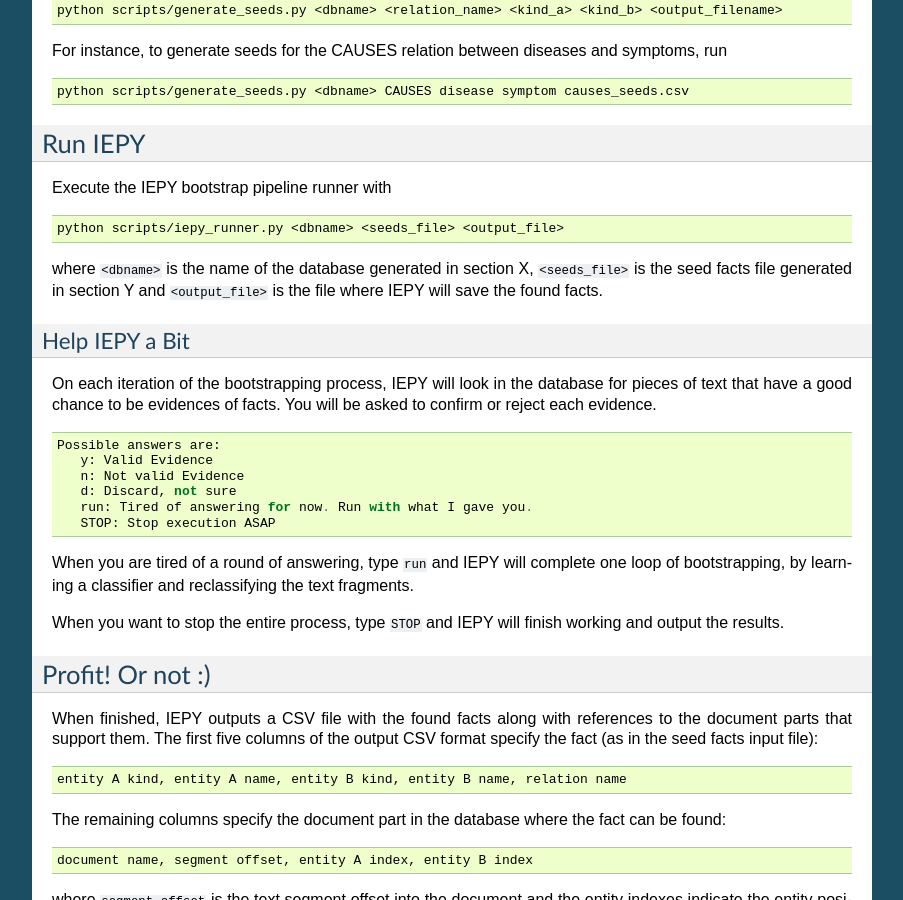
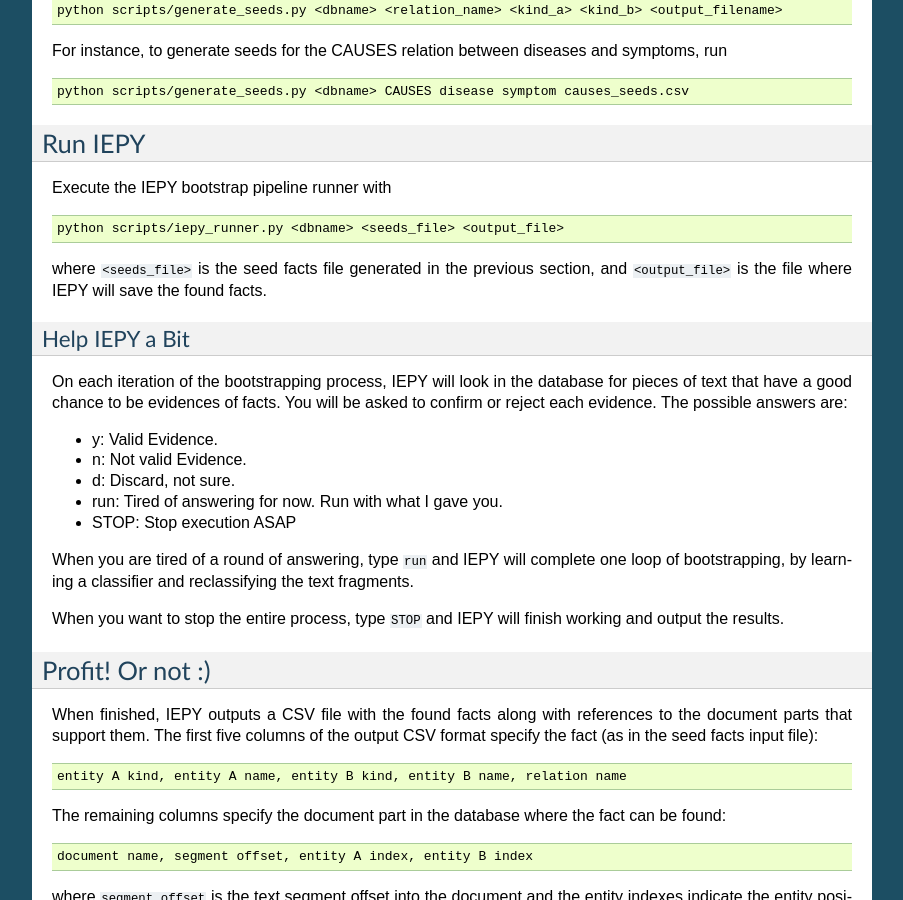
Before and after one commit to machinalis/iepy, a Sphinx documentation site: the page built from docs/tutorial.rst, in a window 1280 px wide and 900 px high, scrolled down 3721 px. Shown: the whole window, without its empty margins (198-1101 px from the left). Built offline with Sphinx 7.4.7, drawn with Linux system fonts in a browser that asks for light colours; some of the changed lines change nothing that is shown.

Commit message:
Some fixes in 'Run IEPY' section.

```diff
--- a/docs/tutorial.rst
+++ b/docs/tutorial.rst
@@ -262,9 +262,8 @@ Execute the IEPY bootstrap pipeline runner with
 
     python scripts/iepy_runner.py <dbname> <seeds_file> <output_file>
 
-where ``<dbname>`` is the name of the database generated in section X,
-``<seeds_file>`` is the seed facts file generated in section Y and
-``<output_file>`` is the file where IEPY will save the found facts.
+where ``<seeds_file>`` is the seed facts file generated in the previous section,
+and ``<output_file>`` is the file where IEPY will save the found facts.
 
 
 Help IEPY a Bit
@@ -272,16 +271,13 @@ Help IEPY a Bit
 
 On each iteration of the bootstrapping process, IEPY will look in the database
 for pieces of text that have a good chance to be evidences of facts. You will be
-asked to confirm or reject each evidence.
+asked to confirm or reject each evidence. The possible answers are:
 
-::
-
-  Possible answers are:
-     y: Valid Evidence
-     n: Not valid Evidence
-     d: Discard, not sure
-     run: Tired of answering for now. Run with what I gave you.
-     STOP: Stop execution ASAP
+- y: Valid Evidence.
+- n: Not valid Evidence.
+- d: Discard, not sure.
+- run: Tired of answering for now. Run with what I gave you.
+- STOP: Stop execution ASAP
 
 When you are tired of a round of answering, type ``run`` and IEPY will complete
 one loop of bootstrapping, by learning a classifier and reclassifying the text
```
